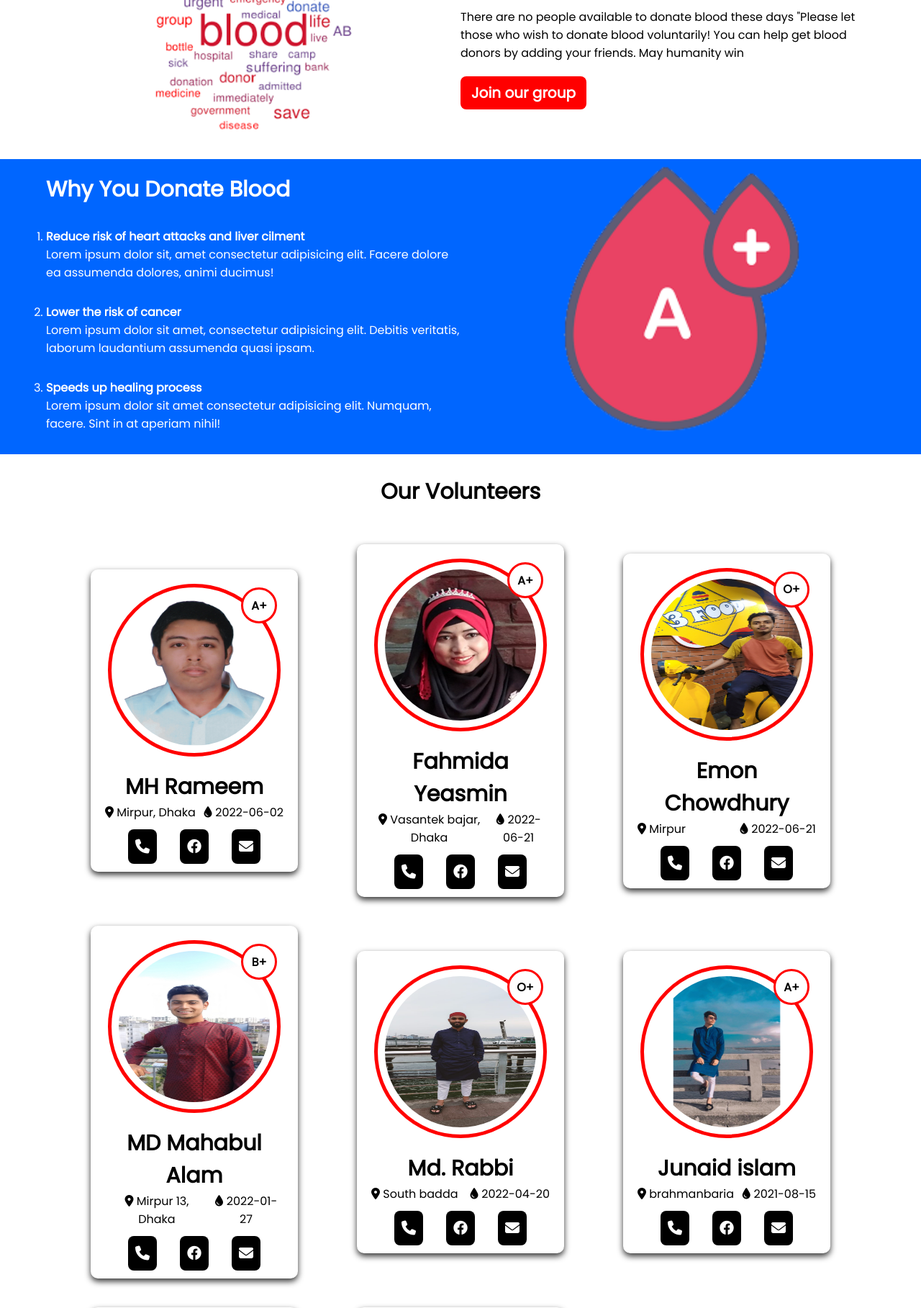
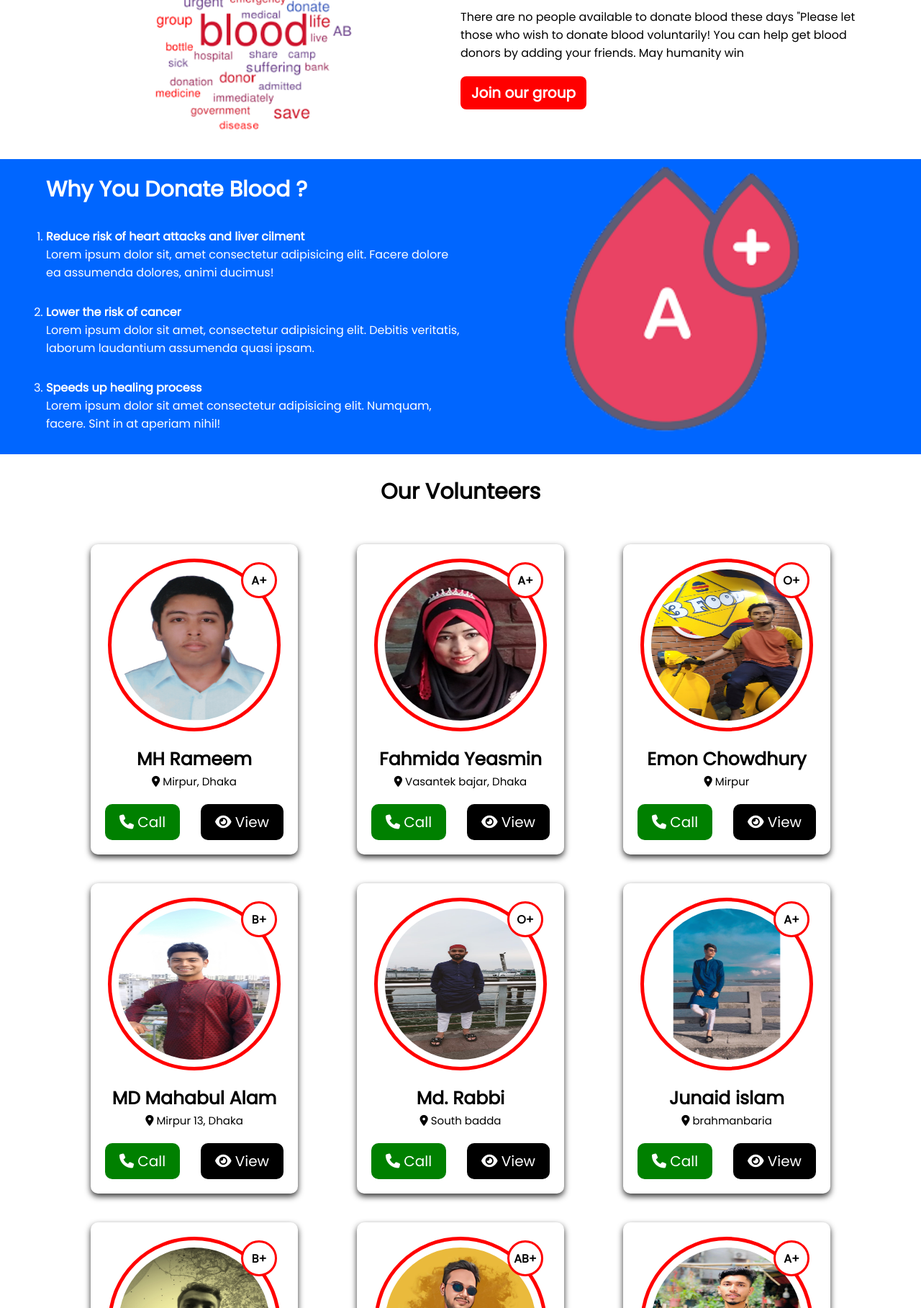
Before and after one commit to rameem2003/dhaka-blood-php-test, a PHP site: page / in a window 1280 px wide. Shown: the part 1513-3330 px from the top of the page at 72% size. Run offline with PHP 8.4, Linux system fonts and the light colour scheme; data comes from the database, SQL or seed files in the repository; both versions use the stored data as it was after the commit; some libraries are stand-ins or nearby versions.

Commit message:
update from mac

```diff
--- a/css/style.css
+++ b/css/style.css
@@ -233,23 +233,49 @@ h1{
 
 #members .members-box .profile .pro-name h4{
     margin-top: 20px;
-    font-size: 30px;
+    font-size: 25px;
     font-weight: bolder;
 }
 
 #members .members-box .profile .location-blood-date{
     display: flex;
     align-items: center;
-    justify-content: space-between;
+    /* justify-content: space-between; */
     /* font-size: 15px; */
+    justify-content: center;
 }
 
-#members .members-box .profile .location-blood-datep{
+#members .members-box .profile .location-blood-date p{
     font-size: 15px;
+    text-align: center;
+    display: block;
 }
 #members .members-box .profile .link{
     margin-top: 20px;
+    display: none;
 }
+
+#members .members-box .profile .call{
+    display: flex;
+    align-items: center;
+    justify-content: space-between;
+    margin-top: 20px;
+}
+
+#members .members-box .profile .call a{
+    font-size: 20px;
+    display: inline-block;
+    background-color: green;
+    color: white;
+    border-radius: 10px;
+    text-decoration: none;
+    padding: 10px 20px;
+}
+
+#members .members-box .profile .call a:last-child{
+    background-color: black;
+}
+
 #members .members-box .profile .link ul{
     list-style-type: none;
     display: flex;
--- a/dashboard.php
+++ b/dashboard.php
@@ -32,7 +32,7 @@
     if(isset($_GET['logout'])){
         session_destroy();
         unset($admin_id);
-        header("location:index.php");
+        header("location:./");
     }
 
     // delete record
--- a/header.php
+++ b/header.php
@@ -13,9 +13,9 @@
                 <li><a href="./">Home</a></li>
                 <li><a href="./about.php">About</a></li>
                 <li><a href="./#members">Our volunteers</a></li>
-                <li><a href="./register.php" target="_blank">Join us</a></li>
-                <li><a href="./login.php" target="_blank">Login</a></li>
-                <li><a href="./admin-login.php" target="_blank">Admin</a></li>
+                <li><a href="./register.php">Join us</a></li>
+                <li><a href="./login.php">Login</a></li>
+                <li><a href="./admin-login.php">Admin</a></li>
             </ul>
         </nav>
     </div>
--- a/index.php
+++ b/index.php
@@ -96,7 +96,7 @@
         <div class="container">
             <div class="list">
                 <div class="left">
-                    <h1 class="title">Why You Donate Blood</h1>
+                    <h1 class="title">Why You Donate Blood ?</h1>
 
                     <ol>
                         <li>
@@ -128,71 +128,7 @@
 
 
     <!-- members -->
-    <div id="members">
-        <div class="container">
-            <h1 class="title center">Our Volunteers</h1>
-
-            <div class="members-box">
-
-
-            <?php
-
-
-                include './include/configuration.php';
-
-                $load_card_query = "SELECT * FROM `donors`";
-
-                $run = mysqli_query($conn, $load_card_query);
-
-                if(mysqli_num_rows($run) > 0){
-                    while($row = mysqli_fetch_assoc($run)){
-
-                        ?>
-
-                            <div class="profile">
-                                <div class="pro-avater">
-                                    <img src="<?php echo './upload_img/'.$row['photo']; ?>" alt="">
-
-                                    <div class="blood"><?php echo $row['blood'] ?></div>
-                                </div>
-
-                                <div class="pro-name">
-                                    <h4><?php echo $row['f_name'] . " " . $row['l_name']; ?></h4>
-                                </div>
-
-                                <div class="location-blood-date">
-                                    <p><i class="fa-solid fa-location-dot"></i> <?php echo $row['location'] ?></p>
-                                    <p><i class="fa-solid fa-droplet"></i> <?php echo $row['donate_date'] ?></p>
-                                </div>
-
-                                <div class="link">
-                                    <ul>
-                                        <li><a href="tel: <?php echo $row['phone'] ?>"><i class="fa-solid fa-phone"></i></a></li>
-
-                                        <li><a href="<?php echo $row['fb'] ?>" target="_blank"><i class="fa-brands fa-facebook"></i></a></li>
-
-                                        <li><a href="mailto: <?php echo $row['email'] ?>"><i class="fa-solid fa-envelope"></i></a></li>
-                                    </ul>
-                                </div>
-                            </div>
-
-
-                    <?php
-
-
-                    }
-                }else{
-                    echo "NO DATA FOUND";
-                }
-
-
-
-
-            ?>
-
-            </div>
-        </div>
-    </div>
+    <?php include './members_list.php' ?>
     <!-- members end -->
 
 
--- /dev/null
+++ b/members_list.php
@@ -0,0 +1,72 @@
+    <!-- members -->
+    <div id="members">
+        <div class="container">
+            <h1 class="title center">Our Volunteers</h1>
+
+            <div class="members-box">
+
+
+                <?php
+
+
+                include './include/configuration.php';
+
+                $load_card_query = "SELECT * FROM `donors`";
+
+                $run = mysqli_query($conn, $load_card_query);
+
+                if (mysqli_num_rows($run) > 0) {
+                    while ($row = mysqli_fetch_assoc($run)) {
+
+                ?>
+
+                        <div class="profile">
+                            <div class="pro-avater">
+                                <img src="<?php echo './upload_img/' . $row['photo']; ?>" alt="">
+
+                                <div class="blood"><?php echo $row['blood'] ?></div>
+                            </div>
+
+                            <div class="pro-name">
+                                <h4><?php echo $row['f_name'] . " " . $row['l_name']; ?></h4>
+                            </div>
+
+                            <div class="location-blood-date">
+                                <p><i class="fa-solid fa-location-dot"></i> <?php echo $row['location'] ?></p>
+                                <!-- <p><i class="fa-solid fa-droplet"></i> <?php echo $row['donate_date'] ?></p> -->
+                            </div>
+
+                            <div class="link">
+                                <ul>
+                                    <li><a href="tel: <?php echo $row['phone'] ?>"><i class="fa-solid fa-phone"></i></a></li>
+
+                                    <li><a href="<?php echo $row['fb'] ?>" target="_blank"><i class="fa-brands fa-facebook"></i></a></li>
+
+                                    <li><a href="mailto: <?php echo $row['email'] ?>"><i class="fa-solid fa-envelope"></i></a></li>
+                                </ul>
+                            </div>
+
+                            <div class="call">
+                                <a href="tel: <?php echo $row['phone'] ?>"><i class="fa-solid fa-phone"></i> Call</a>
+                                <a href="./view_profile.php?viewProfile=<?php echo $row['id'] ?>"><i class="fa-solid fa-eye"></i> View</a>
+                            </div>
+                        </div>
+
+
+                <?php
+
+
+                    }
+                } else {
+                    echo "NO DATA FOUND";
+                }
+
+
+
+
+                ?>
+
+            </div>
+        </div>
+    </div>
+    <!-- members end -->
```
Also changed, not shown: other parts of css/style.css (+0 -35 lines), dhaka_blood_bank.sql (added, +120 -0 lines), register.php (+11 -3 lines), view_profile.php (+12 -2 lines), upload_img/bithi.jpg (added).
